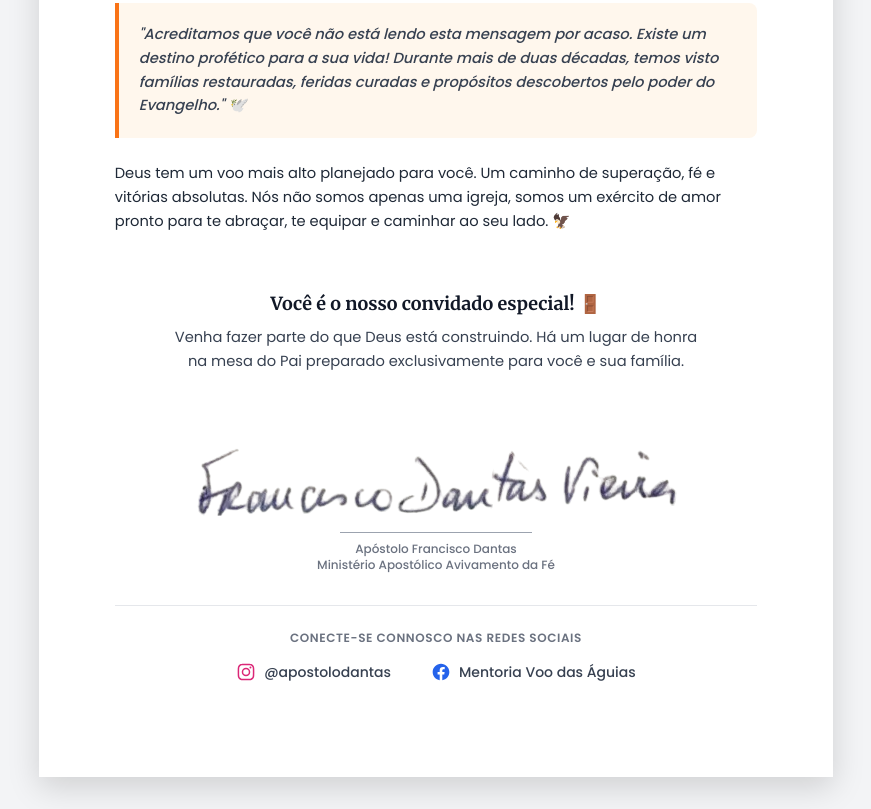
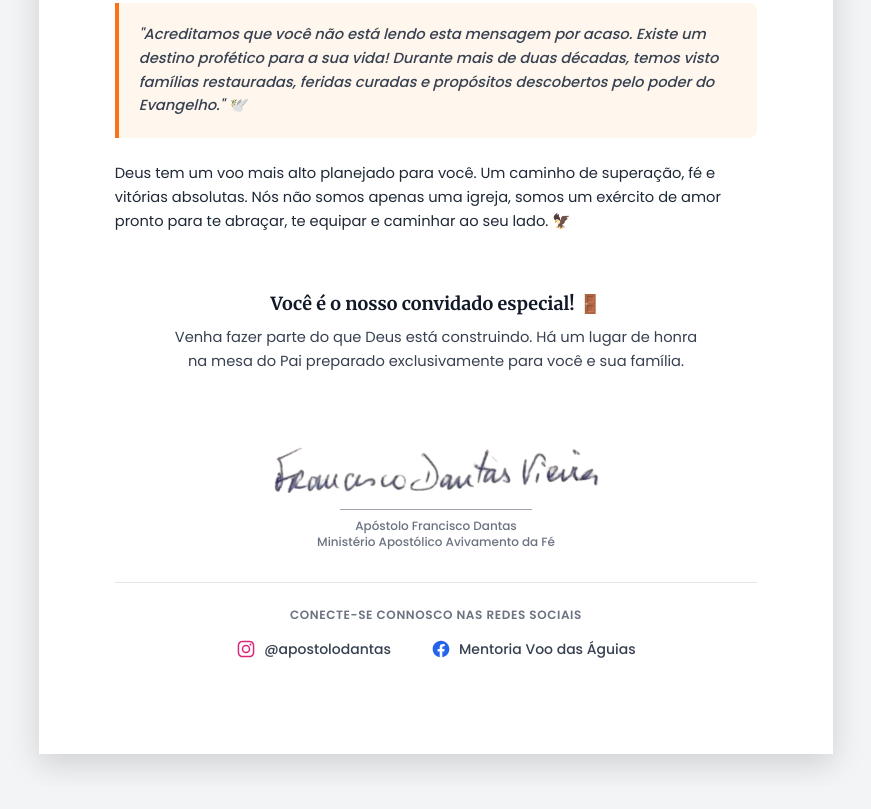
Before and after one commit to milagredoazeite/carta_apresenta-o, a plain HTML site: page index.html in a window 1280 px wide. Shown: the part 583-1392 px from the top of the page, without its empty margins (204-1075 px from the left). After the commit the page ends 1369 px from the top, so only its background shows below. Drawn offline with nearby package versions, Linux system fonts and the light colour scheme.

Commit message:
Update index.html

```diff
--- a/index.html
+++ b/index.html
@@ -142,7 +142,7 @@
 
             <!-- Espaço para assinatura do líder / tutor (opcional) -->
             <div class="pt-8 text-center flex flex-col items-center">
-                <img src="e_assin_apdantas.png" alt="Ass Apostolo" class="h1 object-contain mb-4">
+                <img src="e_assin_apdantas.png" alt="Ass Apostolo" class="h-12 object-contain mb-4">
                 <div class="w-48 border-t border-gray-400 mb-2"></div>
                 <p class="text-xs text-gray-500 font-medium">Apóstolo Francisco Dantas</p>
                 <p class="text-xs text-gray-500 font-medium">Ministério Apostólico Avivamento da Fé</p>
```
